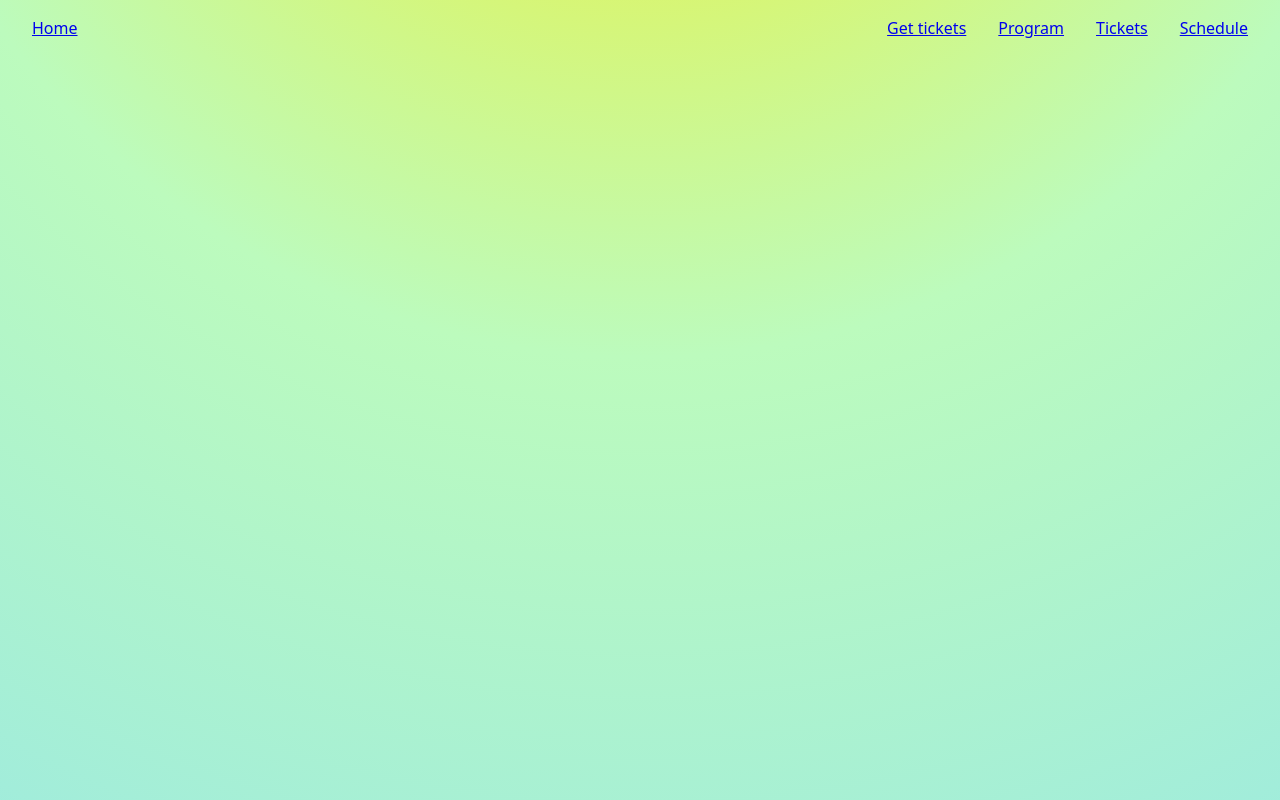
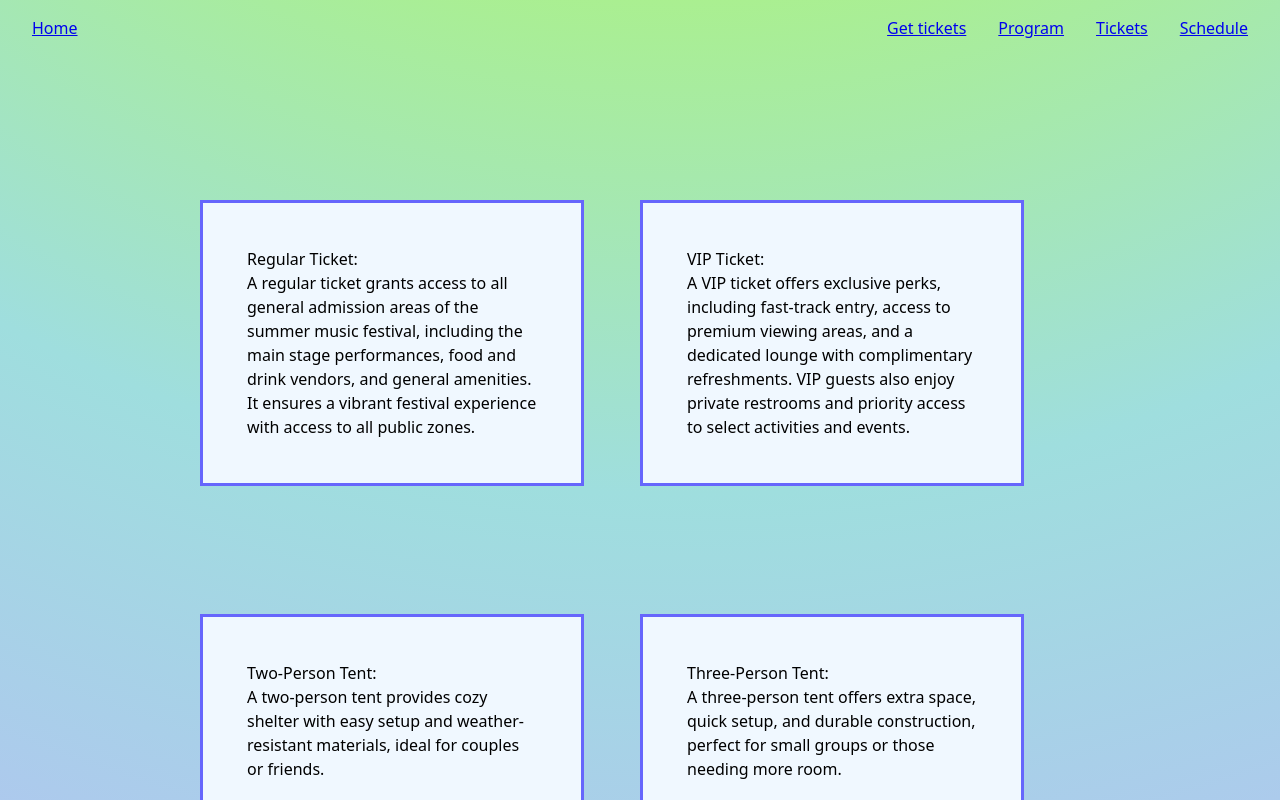
Before and after one commit to emmalarsen1/sunsetsound-exam, a Next.js app: page /tickets in a window 1280 px wide. Shown: the top 800 px of the page. Built offline with nearby package versions, Linux system fonts and the light colour scheme; a web font is replaced by a local one.

Commit message:
begyndelse på billetter

```diff
--- a/src/app/styles/globals.css
+++ b/src/app/styles/globals.css
@@ -8,20 +8,27 @@ body {
   /* display: flex;
   justify-content: center;
   align-items: flex-start; */
-  background: radial-gradient(circle at center top, #f7ef1f, #bcfbbd, #99e8e4, #99e8e4);
+  background: radial-gradient(
+    circle at center top,
+    #ffe401,
+    #aff76d,
+    #9fdede,
+    #b6bcf7,
+    #b6b8f7
+  );
   animation: moveGradient 15s ease-in-out infinite;
   background-size: 200% 200%;
 }
 
 @keyframes moveGradient {
   0% {
-    background-position: 50% 0%;
+    background-position: 25% 30%;
   }
   50% {
-    background-position: 50% 50%;
+    background-position: 50% 80%;
   }
   100% {
-    background-position: 50% 0%;
+    background-position: 25% 30%;
   }
 }
 
--- a/src/app/tickets/Tickets.module.css
+++ b/src/app/tickets/Tickets.module.css
@@ -0,0 +1,20 @@
+.generalWrapper {
+  display: flex;
+  flex-direction: column;
+  max-width: fit-content;
+  border: 3px rgb(102, 102, 252) solid;
+  max-width: 24rem;
+  background-color: aliceblue;
+  padding: 10%;
+}
+
+.mainSections {
+  display: grid;
+  grid-template-rows: 1fr 1fr;
+  gap: 8rem;
+}
+
+.eachSection {
+  display: grid;
+  grid-template-columns: 1fr 1fr;
+}
--- a/src/app/tickets/page.jsx
+++ b/src/app/tickets/page.jsx
@@ -1,7 +1,49 @@
 import React from "react";
+import styles from "./Tickets.module.css";
 
 function page() {
-  return <div></div>;
+  return (
+    <>
+      <div className={styles.mainSections}>
+        <section className={styles.eachSection}>
+          <div className={styles.generalWrapper}>
+            <p>Regular Ticket:</p>
+            <p>
+              A regular ticket grants access to all general admission areas of
+              the summer music festival, including the main stage performances,
+              food and drink vendors, and general amenities. It ensures a
+              vibrant festival experience with access to all public zones.
+            </p>
+          </div>
+          <div className={styles.generalWrapper}>
+            <p>VIP Ticket:</p>
+            <p>
+              A VIP ticket offers exclusive perks, including fast-track entry,
+              access to premium viewing areas, and a dedicated lounge with
+              complimentary refreshments. VIP guests also enjoy private
+              restrooms and priority access to select activities and events.
+            </p>
+          </div>
+        </section>
+        <section className={styles.eachSection}>
+          <div className={styles.generalWrapper}>
+            <p>Two-Person Tent:</p>
+            <p>
+              A two-person tent provides cozy shelter with easy setup and
+              weather-resistant materials, ideal for couples or friends.
+            </p>
+          </div>
+          <div className={styles.generalWrapper}>
+            <p>Three-Person Tent:</p>
+            <p>
+              A three-person tent offers extra space, quick setup, and durable
+              construction, perfect for small groups or those needing more room.
+            </p>
+          </div>
+        </section>
+      </div>
+    </>
+  );
 }
 
 export default page;
```
